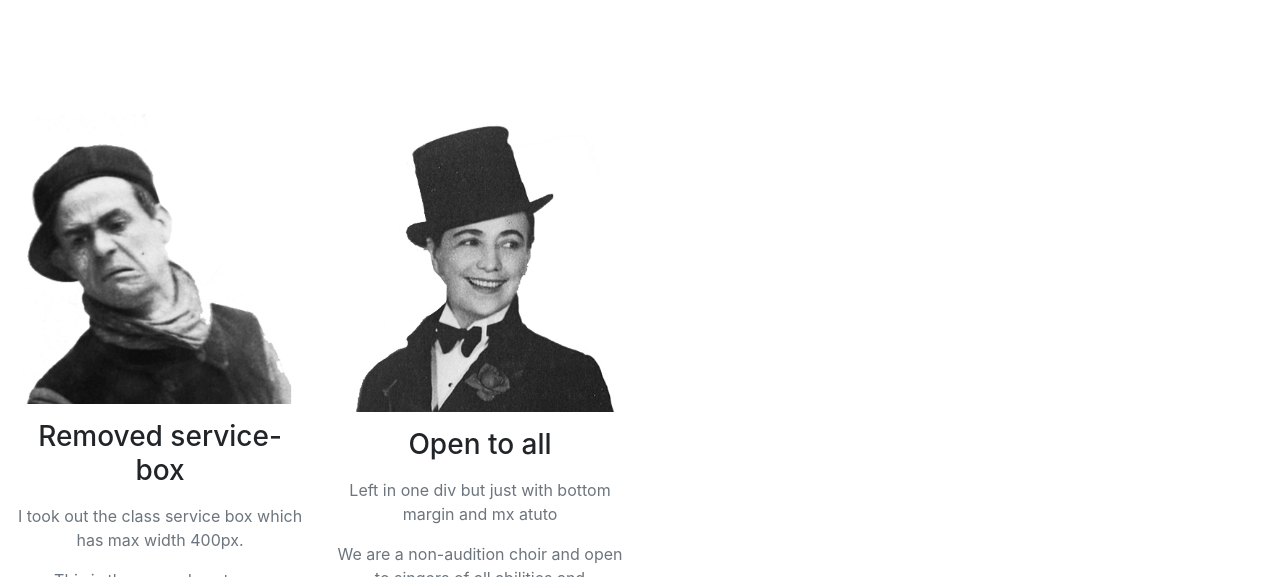
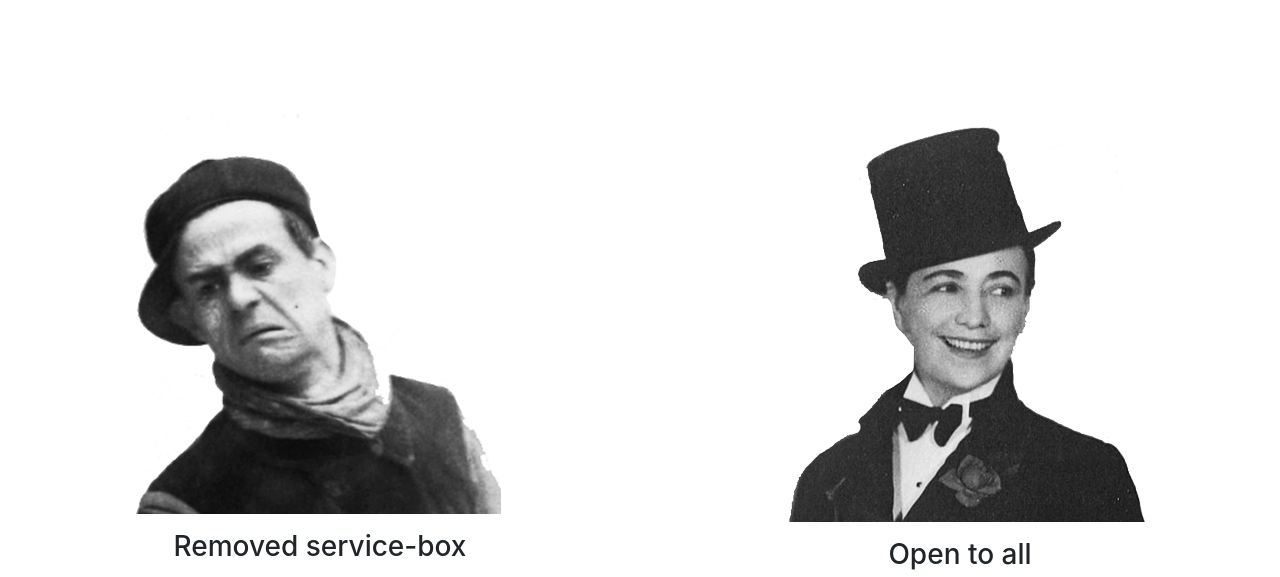
Before and after one commit to andhide/andhide.github.io, a website with bundled scripts: page tablet collums 2.html in a window 1280 px wide. Shown: the part 188-765 px from the top of the page. Built offline with nearby package versions, Linux system fonts and the light colour scheme.

Commit message:
Update tablet collums 2.html

```diff
--- a/tablet collums 2.html
+++ b/tablet collums 2.html
@@ -80,18 +80,18 @@
      <section id="trying to make colums work better">
        <div class="container-fluid">
         <div class="row">
-          <div class="col-lg-3 col-md-6 text-center">
+          <div class="col-lg-6 col-md-6 col-sm-6 col-xs-6 text-center">
            	  <img class="img-fluid mb-3" src="img/small/gus2.jpg" alt="Gus Elen">
               <h3 class="mb-3">Removed service-box</h3>
               <p class="text-muted mb-0">
-              I took out the class service box which has max width 400px.
+              I've not stated all the col explicitly for every size of screen. I took out the class service box which has max width 400px.
               </p>
               <p></p>
               <p class="text-muted mb-0">This is the second sentence
               </p>
           </div>
 
-          <div class="col-lg-3 col-md-6 text-center">
+          <div class="col-lg-6 col-md-6 col-sm-6 col-xs-6 text-center">
             <div class="my-2 mx-auto">
             <img class="img-fluid mb-3" src="img/small/ella.jpg" alt="Ela Shields">
               <h3 class="mb-3">Open to all</h3>
```
